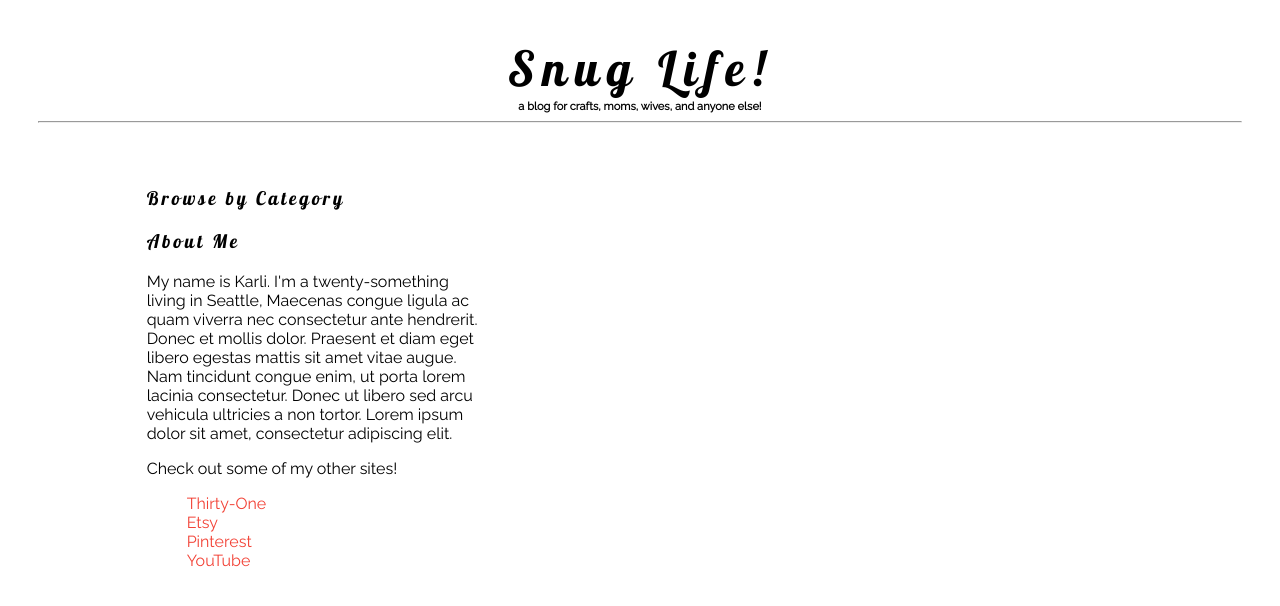
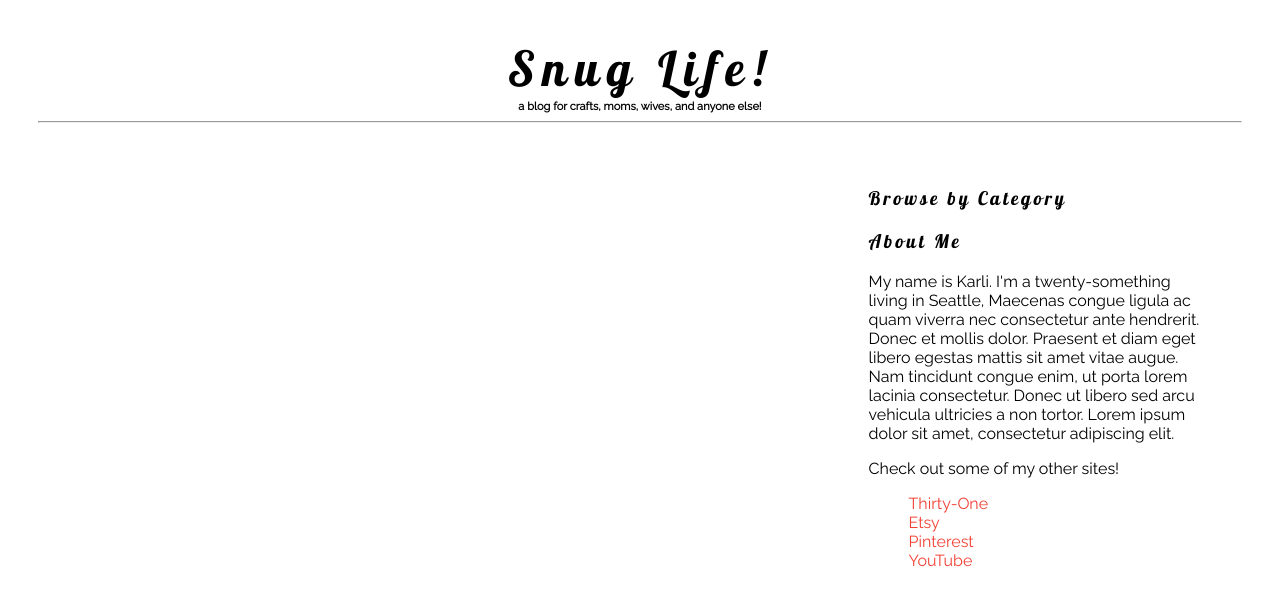
Before and after one commit to jwarren116/karlico, a Django app: page / in a window 1280 px wide. Shown: the part 94-700 px from the top of the page. Run offline with Django 3.2, Linux system fonts and the light colour scheme; data that the repository does not hold is empty; some libraries are stand-ins or nearby versions.

Commit message:
Fix CSS spacing on index

```diff
--- a/karlico/static/css/main.css
+++ b/karlico/static/css/main.css
@@ -130,14 +130,14 @@ CLASS STUFF
 .right-float {
     display: inline-block;
     float: left;
-    max-width: 28%;
+    width: 28%;
     margin-right: 3%;
 }
 
 .left-float {
     display: inline-block;
     float: left;
-    max-width: 60%;
+    width: 60%;
     margin-left: 3%;
 }
 
```
